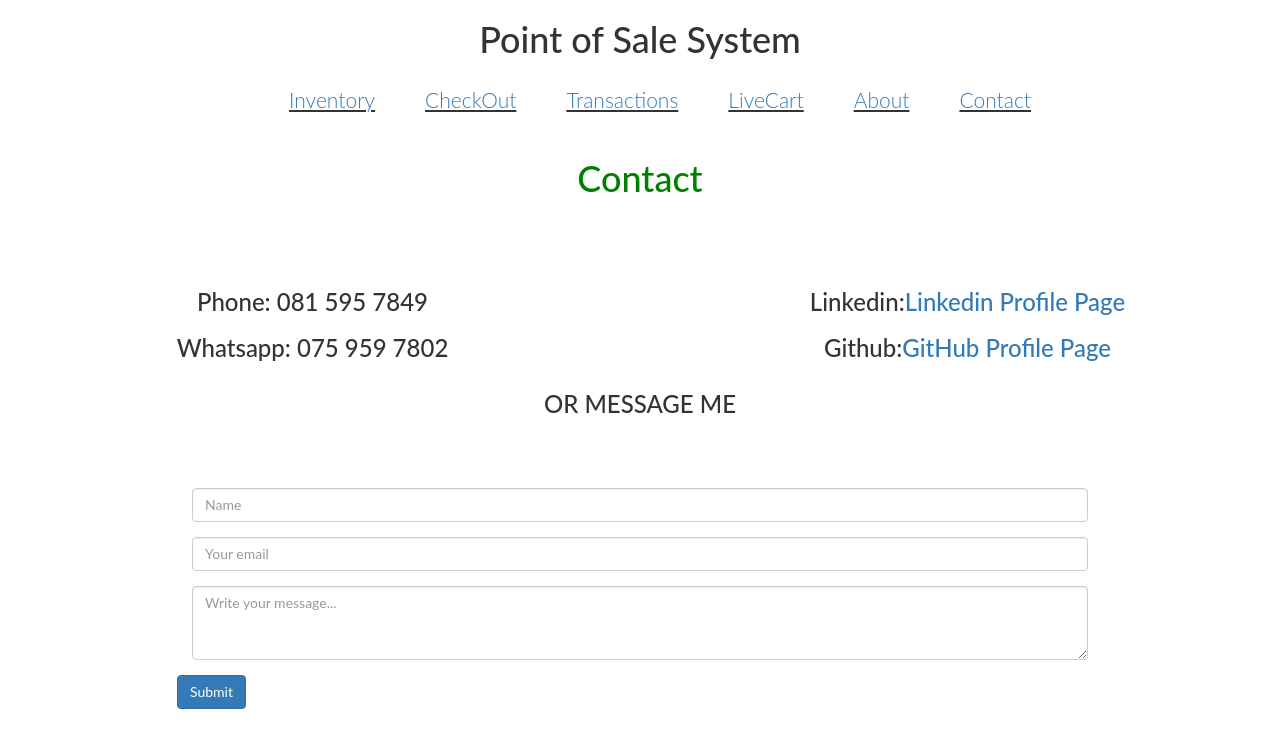
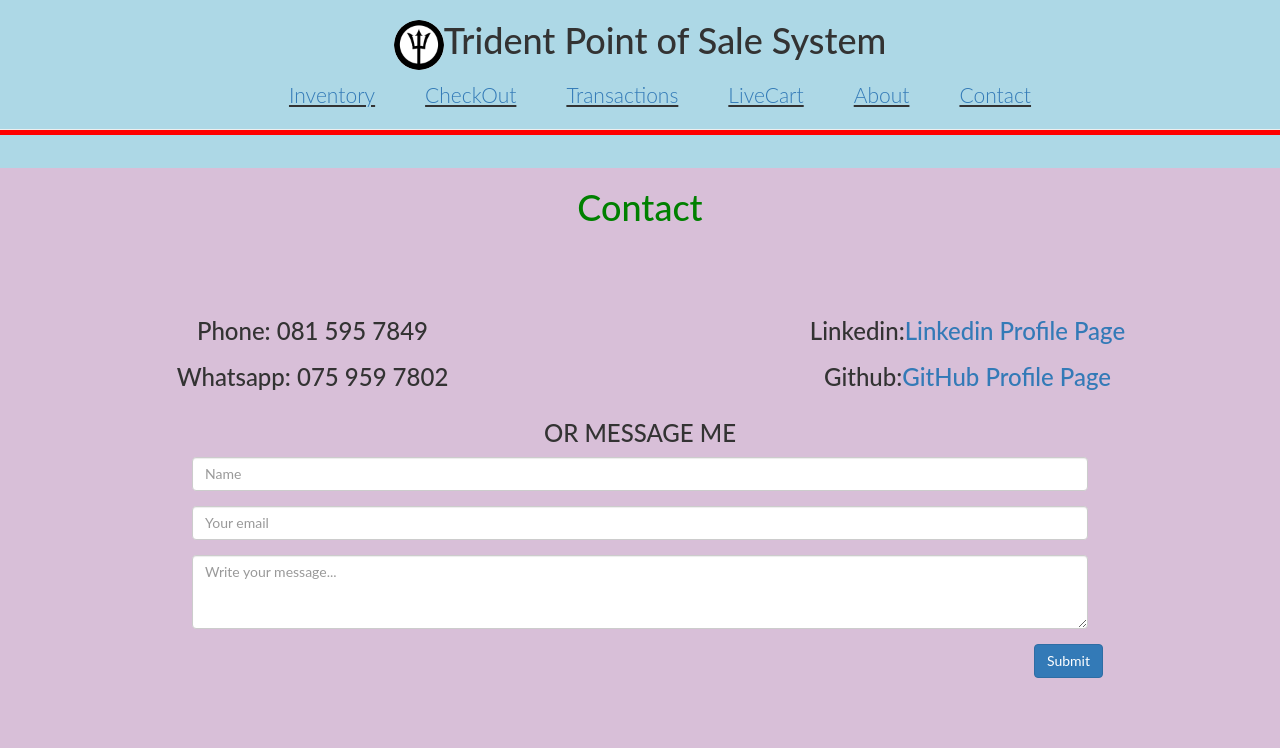
Before and after one commit to HishaamDeVries/pos-system, a React (Create React App) app in the folder client/: page /contact in a window 1280 px wide. Shown: the top 748 px of the page. Built offline with nearby package versions, Linux system fonts and the light colour scheme; no server answers.

Commit message:
adding color scheme and branding plus motivation for project in Readme file

```diff
--- a/client/src/App.css
+++ b/client/src/App.css
@@ -107,12 +107,10 @@ nav-menu {
 nav-menu h1 {
   font-size: 50px;
 }
-
 ul.nav-menu {
-  margin-top: 25px;
-  margin-bottom: 45px;
+  margin-top: 0px;
+  margin-bottom: 0px;
 }
-
 ul.nav-menu li {
   display: inline;
   margin-left: 25px;
--- a/client/src/components/About/About.js
+++ b/client/src/components/About/About.js
@@ -3,7 +3,7 @@ import Header from "../Header";
 
 export const About = () => {
   return (
-    <Fragment>
+    <Fragment style={{ background: "#D8BFD8" }}>
       <Header />
       <h2 className="text-center" style={{ color: "green" }}>
         About this App
--- a/client/src/components/Contact/Contact.js
+++ b/client/src/components/Contact/Contact.js
@@ -39,11 +39,7 @@ const About = () => {
       </div>
 
       <h3 className="mb-3 text-center">OR MESSAGE ME</h3>
-      <form
-        action="https://formspree.io/xpzyjbno"
-        method="POST"
-        style={{ marginTop: 7 + "rem" }}
-      >
+      <form action="https://formspree.io/xpzyjbno" method="POST">
         <div className="form-group">
           <div className="row-md-6">
             <input
@@ -80,8 +76,8 @@ const About = () => {
             />
           </div>
         </div>
-        <div className="row text-md-right text-sm-center">
-          <button type="submit" className="btn btn-primary mb-2">
+        <div className="row row-md-6 mx-auto">
+          <button type="submit" className="btn btn-primary pull-right mb-2">
             Submit
           </button>
         </div>
--- a/client/src/components/Header.js
+++ b/client/src/components/Header.js
@@ -1,11 +1,27 @@
 import React from "react";
+import Trident from "../images/Trident.jpg";
 import { Link } from "react-router-dom";
 
 // The Header creates links that can be used to navigate
 // between routes.
 const Header = () => (
-  <div className="text-center">
-    <h1>Point of Sale System</h1>
+  <div
+    className="text-center"
+    style={{ background: "lightblue", overflow: "hidden", height: "21vh" }}
+  >
+    <h1>
+      <img
+        className="img-fluid"
+        style={{
+          borderRadius: 50 + "%",
+          height: 50 + "px",
+          width: 50 + "px",
+        }}
+        src={Trident}
+        alt="Trident Icon"
+      />
+      Trident Point of Sale System{" "}
+    </h1>
 
     <ul className="nav-menu">
       <li className="lead">
@@ -27,6 +43,13 @@ const Header = () => (
         <Link to="/contact">Contact</Link>
       </li>
     </ul>
+    <hr
+      style={{
+        color: "red",
+        backgroundColor: "red",
+        height: 5,
+      }}
+    />
   </div>
 );
 
--- a/client/src/components/Inventory/Items.js
+++ b/client/src/components/Inventory/Items.js
@@ -96,7 +96,6 @@ const Items = () => {
   return (
     <div>
       <Header />
-
       <div class="container">
         <h2 className="text-center" style={{ color: "green" }}>
           INVENTORY
--- a/client/src/components/LiveCart/LiveCart.js
+++ b/client/src/components/LiveCart/LiveCart.js
@@ -89,13 +89,13 @@ const LiveCart = () => {
           </div>
         </div>
         <div className="col-md-5 pull-left">
-          <div className="panel panel-default">
+          <div className="panel panel-primary">
             <div className="panel-heading lead text-center">
               Recent Transactions
             </div>
 
             <div className="panel-body">
-              <table className="table table-hover table-striped">
+              <table className="table table-hover">
                 <thead>
                   <tr>
                     <th>Time</th>
--- a/client/src/components/Main.js
+++ b/client/src/components/Main.js
@@ -8,7 +8,7 @@ import Contact from "./Contact/Contact";
 import About from "./About/About";
 
 const Main = () => (
-  <main>
+  <main style={{ background: "#D8BFD8", height: "100vh" }}>
     <Switch>
       <Route exact path="/" component={CheckOut} />
       <Route path="/inventory" component={Items} />
--- a/client/src/components/Pos/CheckOut.js
+++ b/client/src/components/Pos/CheckOut.js
@@ -273,14 +273,14 @@ class CheckOut extends Component {
           </div>
           {renderAmountDue()}
           {renderReceipt()}
-          <table className="pos table table-responsive table-striped table-hover">
+          <table className="pos table table-responsive table-hover">
             <thead>
               <tr>
                 <td colspan="6" className="text-center">
                   <span className="pull-left">
                     <button
                       onClick={() => this.setState({ addItemModal: true })}
-                      className="btn btn-default btn-sm"
+                      className="btn btn-sm btn-success"
                     >
                       <i className="glyphicon glyphicon-plus" /> Add Item
                     </button>
--- a/client/src/components/Pos/LivePos.js
+++ b/client/src/components/Pos/LivePos.js
@@ -16,7 +16,7 @@ const LivePos = (props) => {
       <td className="col-md-1"> R{price}</td>
       <td className="col-md-2">
         <button
-          className="btn btn-sm pull-left"
+          className="btn btn-sm pull-left btn-danger"
           onClick={() => handleChange(id, --itemNumber)}
         >
           <i className="glyphicon glyphicon-minus" />
@@ -27,7 +27,7 @@ const LivePos = (props) => {
         </div>
 
         <button
-          className="btn btn-sm pull-right"
+          className="btn btn-sm pull-right btn-success"
           onClick={() => handleChange(id, ++itemNumber)}
         >
           <i className="glyphicon glyphicon-plus" />
--- a/client/src/components/Transactions/Transactions.js
+++ b/client/src/components/Transactions/Transactions.js
@@ -35,14 +35,13 @@ const Transactions = () => {
   return (
     <div>
       <Header />
-
       <h2 className="text-center" style={{ color: "green" }}>
         TRANSACTIONS
       </h2>
       <br />
       <br />
 
-      <table className="table table-hover table-striped">
+      <table className="table table-hover">
         <thead>
           <tr>
             <th>Time</th>
```
Also changed, not shown: client/src/images/Trident.jpg (added), 1 other file (tests, documents, lock files or other folders).
